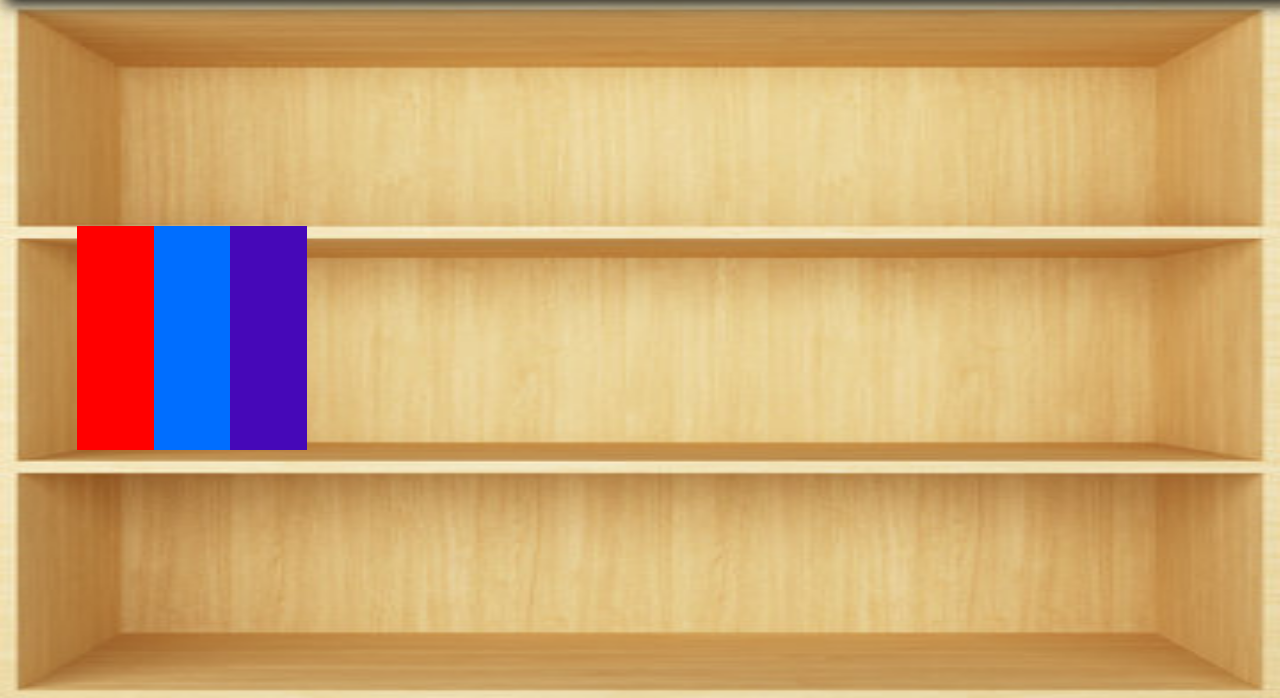
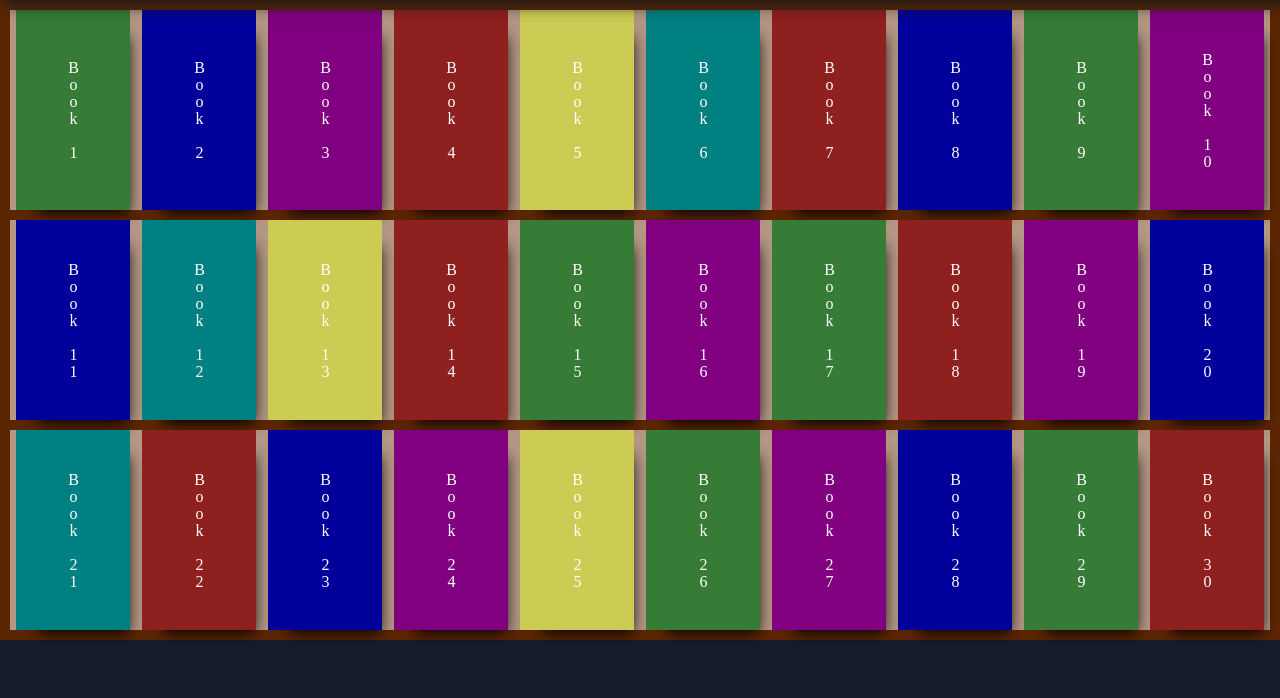
Before and after one commit to AndrewD25/ProLog-Books, a PHP site: page /Pages/social.html in a window 1280 px wide. Shown: the part 102-800 px from the top of the page. Run offline with PHP 8.4, Linux system fonts and the light colour scheme.

Commit message:
2/1
Worked on polishing for presentation on 2/2

```diff
--- a/Pages/collection.html
+++ b/Pages/collection.html
@@ -125,7 +125,7 @@ DUE DATE
                     <option>Favorite</option>
                 </select>
             </div>
-            <button id="addBookToCollectionButton">Add Book</button>
+            <button id="addBookToCollectionButton" onclick="addBook()">Add Book</button>
             <button onclick="closeModal()">Cancel</button>
         </div>
         <div class="overlay hidden" id="overlay"></div>
--- a/Pages/social.html
+++ b/Pages/social.html
@@ -16,12 +16,8 @@ DUE DATE
         <link rel="stylesheet" href="https://cdnjs.cloudflare.com/ajax/libs/font-awesome/6.5.0/css/all.min.css">
     </head>
     <body>
-        <!--Page Banner with Navlinks at the top of each page-->
-        <!--Page Banner with Navlinks at the top of each page-->
         <header id="pageTop">
             <a href="../index.html"><img id="mainLogo" src="../Images/sysLogo.png"></a>
-
-            <!--Navigation Links-->
             <nav>
                 <li><a href="../index.html"><i class="fas fa-home" title="Home"></i> <span>Home</span></a></li>
                 <li><a href="collection.html"><i class="fa-solid fa-book" title="Collection"></i> <span>Collection</span></a></li>
@@ -32,12 +28,110 @@ DUE DATE
             </nav>
         </header>
 
-        <!--Rest of Page Code-->
         <div id="backgroundShelf">
-            <div class="exampleBook"></div>
-            <div class="exampleBook2"></div>
-            <div class="exampleBook3"></div>
+            <!-- Shelf 1 -->
+            <div class="shelf">
+                <div class="book green">
+                    <p class="vertical">Book 1</p>
+                </div>
+                <div class="book blue">
+                    <p class="vertical">Book 2</p>
+                </div>
+                <div class="book purple">
+                    <p class="vertical">Book 3</p>
+                </div>
+                <div class="book red">
+                    <p class="vertical">Book 4</p>
+                </div>
+                <div class="book yellow">
+                    <p class="vertical">Book 5</p>
+                </div>
+                <div class="book teal">
+                    <p class="vertical">Book 6</p>
+                </div>
+                <div class="book red">
+                    <p class="vertical">Book 7</p>
+                </div>
+                <div class="book blue">
+                    <p class="vertical">Book 8</p>
+                </div>
+                <div class="book green">
+                    <p class="vertical">Book 9</p>
+                </div>
+                <div class="book purple">
+                    <p class="vertical">Book 10</p>
+                </div>
+            </div>
+
+            <!-- Shelf 2 -->
+            <div class="shelf">
+                <div class="book blue">
+                    <p class="vertical">Book 11</p>
+                </div>
+                <div class="book teal">
+                    <p class="vertical">Book 12</p>
+                </div>
+                <div class="book yellow">
+                    <p class="vertical">Book 13</p>
+                </div>
+                <div class="book red">
+                    <p class="vertical">Book 14</p>
+                </div>
+                <div class="book green">
+                    <p class="vertical">Book 15</p>
+                </div>
+                <div class="book purple">
+                    <p class="vertical">Book 16</p>
+                </div>
+                <div class="book green">
+                    <p class="vertical">Book 17</p>
+                </div>
+                <div class="book red">
+                    <p class="vertical">Book 18</p>
+                </div>
+                <div class="book purple">
+                    <p class="vertical">Book 19</p>
+                </div>
+                <div class="book blue">
+                    <p class="vertical">Book 20</p>
+                </div>
+            </div>
+
+            <!-- Shelf 3 -->
+            <div class="shelf">
+                <div class="book teal">
+                    <p class="vertical">Book 21</p>
+                </div>
+                <div class="book red">
+                    <p class="vertical">Book 22</p>
+                </div>
+                <div class="book blue">
+                    <p class="vertical">Book 23</p>
+                </div>
+                <div class="book purple">
+                    <p class="vertical">Book 24</p>
+                </div>
+                <div class="book yellow">
+                    <p class="vertical">Book 25</p>
+                </div>
+                <div class="book green">
+                    <p class="vertical">Book 26</p>
+                </div>
+                <div class="book purple">
+                    <p class="vertical">Book 27</p>
+                </div>
+                <div class="book blue">
+                    <p class="vertical">Book 28</p>
+                </div>
+                <div class="book green">
+                    <p class="vertical">Book 29</p>
+                </div>
+                <div class="book red">
+                    <p class="vertical">Book 30</p>
+                </div>
+            </div>
         </div>
+
 
         <script src="../Scripts/templateScript.js"></script>
     </body>
--- a/Stylesheets/pageTemplate.css
+++ b/Stylesheets/pageTemplate.css
@@ -8,6 +8,7 @@ DUE DATE
     --primaryColor: #161E2C;
     --secondaryColor: #074670;
     --darkerSecondary: #002d4b;
+    --linkColor: rgb(0, 196, 192);
     --navHeight: clamp(75px, 15vh, 8vw);
 }
 
--- a/Stylesheets/social.css
+++ b/Stylesheets/social.css
@@ -2,38 +2,57 @@
 Andrew Deal
 Share Your Shelf Social Page CSS
 DUE DATE
+
 */
 
-#backgroundShelf {
-    width: 100%;
-    height: calc(100vh - var(--navHeight));
-    background-image: url("../Images/emptyShelf.jpg");
-    background-size: 100% 100%;
+.shelf {
+    display: flex;
+    justify-content: space-around;
+    background-color: #b49784;
+    border: 10px solid #5c2603;
+    border-top: none;
 }
 
-.exampleBook {
-    height: 28vh;
-    width: 6vw;
-    position: absolute;
-    background-color: red;
-    left: 6vw;
-    top: 41%;
+.shelf:first-of-type {
+    border-top: 10px solid #5c2603;
 }
 
-.exampleBook2 {
-    height: 28vh;
-    width: 6vw;
-    position: absolute;
-    background-color: rgb(0, 110, 255);
-    left: 12vw;
-    top: 41%;
+.book {
+    height: 200px;
+    width: 9%;
+    box-shadow: 10px 15px 15px -12px black;
+    display: flex;
+    flex-direction: column;
+    justify-content: center;
+    align-items: center;
 }
 
-.exampleBook3 {
-    height: 28vh;
-    width: 6vw;
-    position: absolute;
-    background-color: rgb(70, 8, 184);
-    left: 18vw;
-    top: 41%;
+.red {
+    background-color: rgb(143, 32, 32);
 }
+
+.blue {
+    background-color: rgb(0, 0, 155);
+}
+
+.green {
+    background-color: rgb(54, 124, 54);
+}
+
+.purple {
+    background-color: purple;
+}
+
+.yellow {
+    background-color: rgb(204, 204, 85);
+}
+
+.teal {
+    background-color: teal;
+}
+
+.vertical {
+    writing-mode: vertical-lr; /* lr stands for left-to-right, you can use rl for right-to-left */
+    text-orientation: upright;
+    white-space: nowrap; /* Ensures that each character is on a separate line */
+}
--- a/index.html
+++ b/index.html
@@ -82,7 +82,7 @@ DUE DATE
         </div>
 
         <div class="info leftBox">
-            <div class="previewImage"></div>
+            <div class="previewImage"><img src="Images/puzzlePagePreview.jpg"></div>
             <div class="infoText">
                 <h2>Daily Fun!</h2>
                 <p>Test your knowledge of comic books with Coverle, our daily puzzle game!</p>
```
Also changed, not shown: Pages/Articles/02-01-24.html (added, +128 -0 lines), Pages/news.html (+57 -10 lines), Scripts/collection.js (+77 -37 lines), Stylesheets/articles.css (+14 -1 lines), Stylesheets/home.css (+19 -5 lines), Stylesheets/news.css (+12 -6 lines), Images/altImg.jpg (added), Images/collectionPagePreview.jpg (added), Images/puzzlePagePreview.jpg (added).
